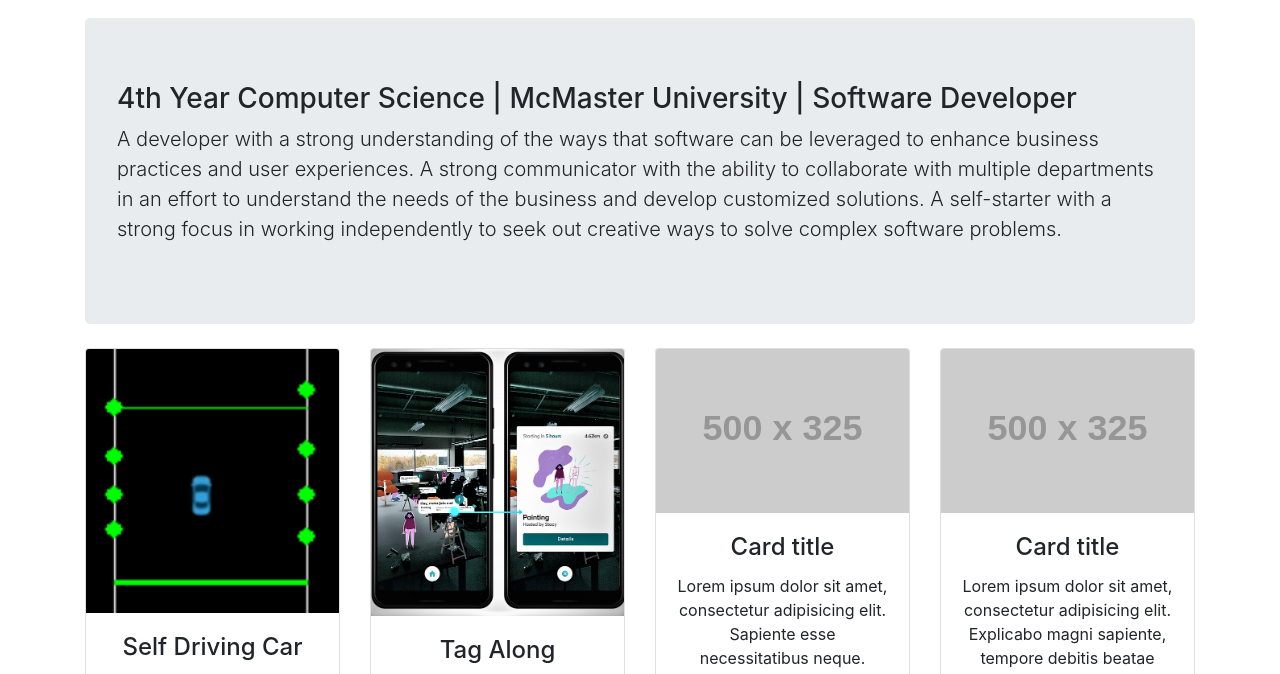
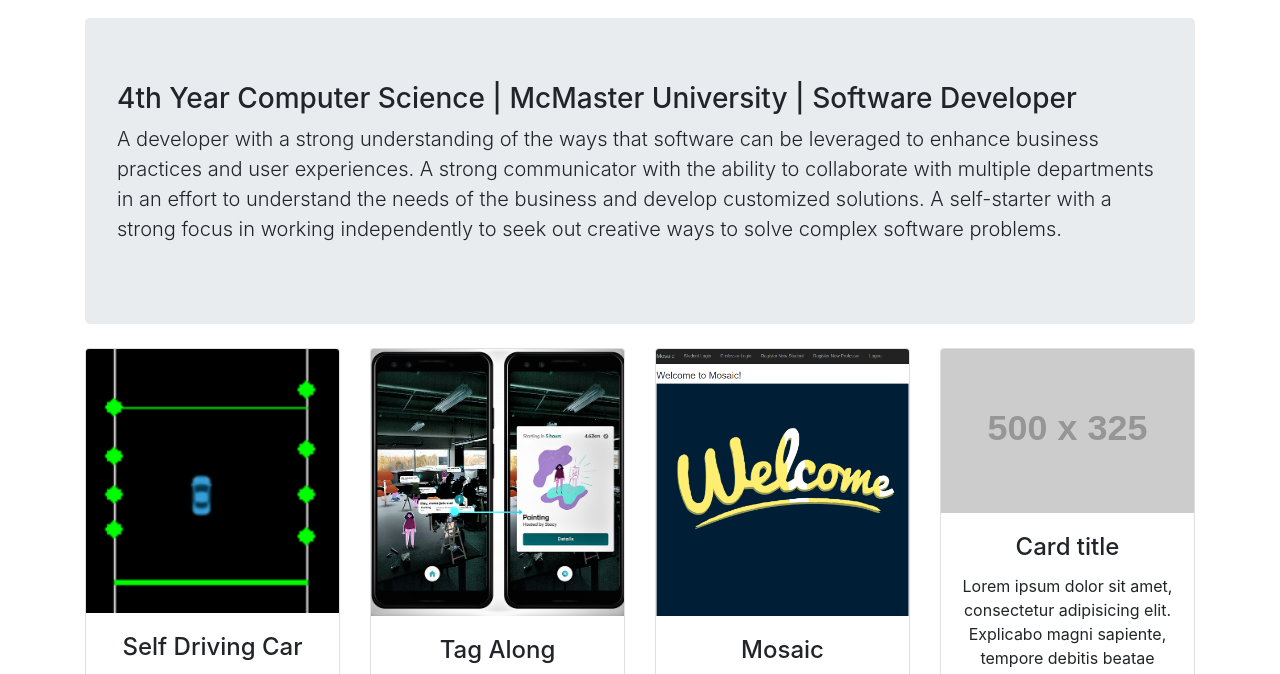
Before and after one commit to kbosland/kbosland.github.io, a website: page index.html in a window 1280 px wide. Shown: the part 62-736 px from the top of the page. Drawn offline with Linux system fonts and the light colour scheme; placeholder pictures from the web are drawn by us.

Commit message:
Added thumbnail for Mosaic project

```diff
--- a/index.html
+++ b/index.html
@@ -88,10 +88,10 @@
 
       <div class="col-lg-3 col-md-6 mb-4">
         <div class="card h-100">
-          <img class="card-img-top" src="http://placehold.it/500x325" alt="">
+          <img class="card-img-top" src="projectPhotos/Mosaic/thumbnail.png" alt="">
           <div class="card-body">
-            <h4 class="card-title">Card title</h4>
-            <p class="card-text">Lorem ipsum dolor sit amet, consectetur adipisicing elit. Sapiente esse necessitatibus neque.</p>
+            <h4 class="card-title">Mosaic</h4>
+            <p class="card-text">Using C# and SQL Server, created an MVC web application that simulated a university management environment.</p>
           </div>
           <div class="card-footer">
             <a href="#" class="btn btn-primary">Find Out More!</a>
```
Also changed, not shown: projectPhotos/Mosaic/thumbnail.png (added).
